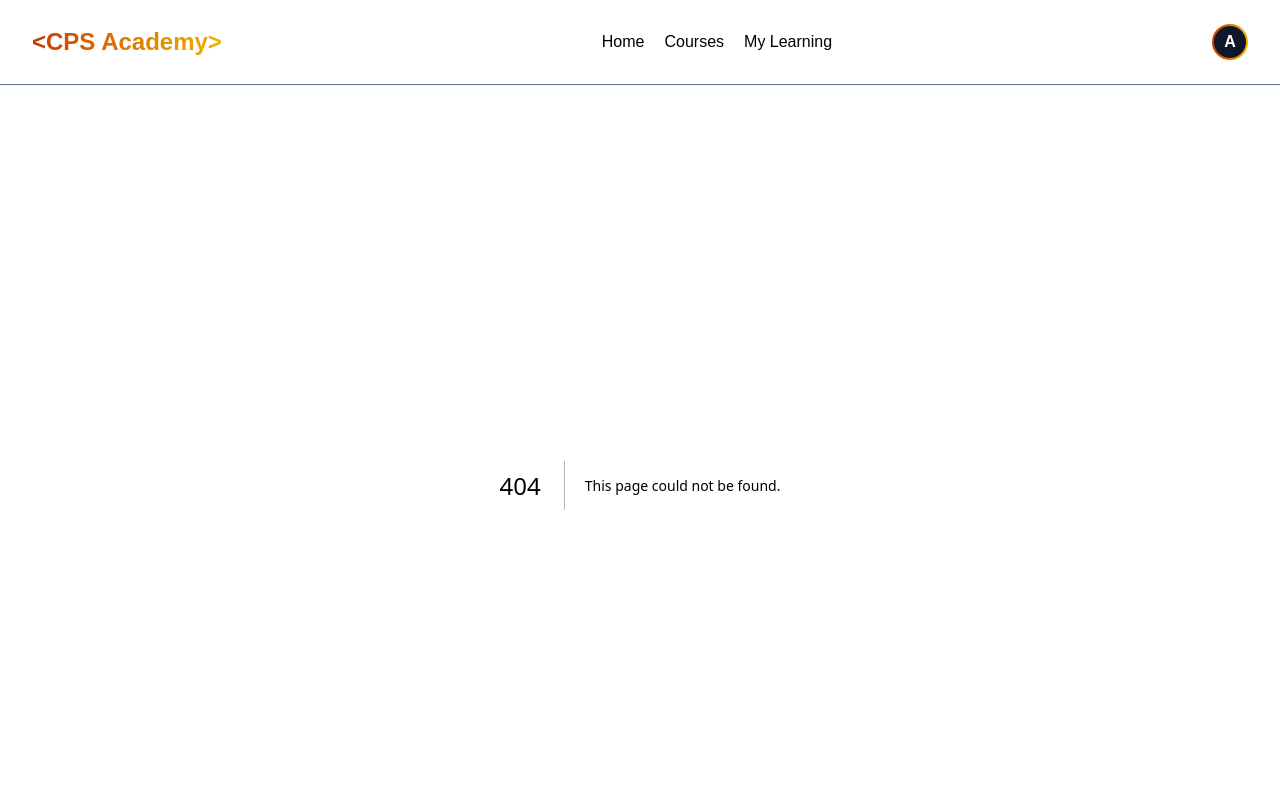
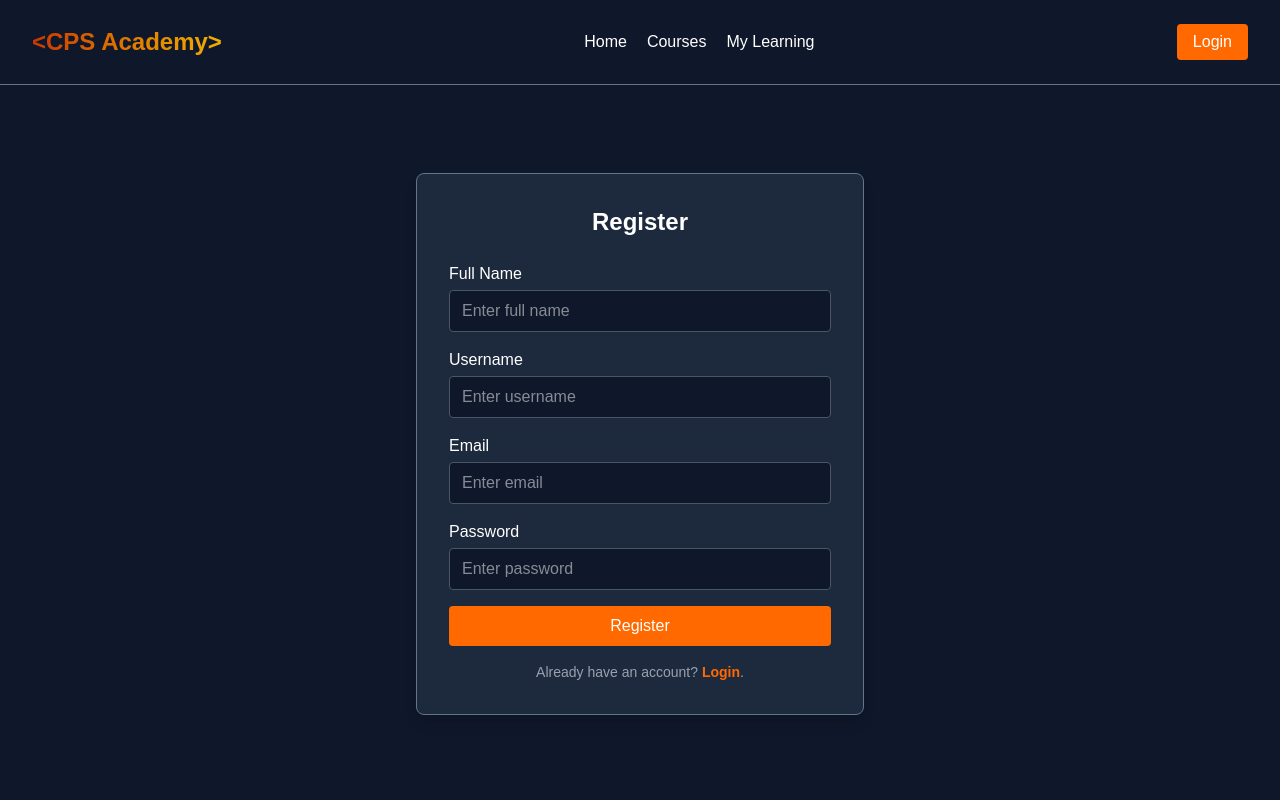
Before and after one commit to Jakaria030/cps-task-frontend, a Next.js app: page /register in a window 1280 px wide. Before the commit this address had no page. Shown: the top 800 px of the page. Built offline with nearby package versions, Linux system fonts and the light colour scheme.

Commit message:
Add register page design

```diff
--- /dev/null
+++ b/app/(pages)/register/page.js
@@ -0,0 +1,81 @@
+import Link from "next/link";
+
+const RegisterPage = () => {
+  return (
+    <div className="max-w-7xl mx-auto px-4 py-4 sm:px-8 sm:py-6">
+      <div className="bg-slate-800 text-white rounded-lg shadow-lg p-8 max-w-md w-full mx-auto my-12 sm:my-16 border border-slate-500">
+        {/* Form title */}
+        <h2 className="text-2xl font-bold mb-6 text-center">Register</h2>
+
+        {/* Register form */}
+        <form className="space-y-4">
+          {/* Full Name */}
+          <div>
+            <label className="block mb-1">Full Name</label>
+            <input
+              type="text"
+              name="fullName"
+              placeholder="Enter full name"
+              className="w-full px-3 py-2 rounded bg-dark border border-gray-600 focus:outline-none focus:border-orange-500"
+            />
+          </div>
+
+          {/* Username */}
+          <div>
+            <label className="block mb-1">Username</label>
+            <input
+              type="text"
+              name="username"
+              placeholder="Enter username"
+              className="w-full px-3 py-2 rounded bg-dark border border-gray-600 focus:outline-none focus:border-orange-500"
+            />
+          </div>
+
+          {/* Email */}
+          <div>
+            <label className="block mb-1">Email</label>
+            <input
+              type="email"
+              name="email"
+              placeholder="Enter email"
+              className="w-full px-3 py-2 rounded bg-dark border border-gray-600 focus:outline-none focus:border-orange-500"
+            />
+          </div>
+
+          {/* Password */}
+          <div>
+            <label className="block mb-1">Password</label>
+            <input
+              type="password"
+              name="password"
+              placeholder="Enter password"
+              className="w-full px-3 py-2 rounded bg-dark border border-gray-600 focus:outline-none focus:border-orange-500"
+            />
+          </div>
+
+          {/* Register Button */}
+          <button
+            type="submit"
+            className="w-full px-4 py-2 cursor-pointer bg-orange-500 hover:bg-orange-600 text-white rounded transition-colors duration-200"
+          >
+            Register
+          </button>
+        </form>
+
+        {/* Login link*/}
+        <p className="text-sm text-gray-400 mt-4 text-center">
+          Already have an account?{" "}
+          <Link
+            href="/login"
+            className="text-orange-500 hover:text-orange-600 font-semibold transition-colors duration-200"
+          >
+            Login
+          </Link>
+          .
+        </p>
+      </div>
+    </div>
+  );
+};
+
+export default RegisterPage;
--- a/app/components/header/Navbar.js
+++ b/app/components/header/Navbar.js
@@ -33,14 +33,14 @@ const Navbar = () => {
           </nav>
 
           {/* Login button or Profile */}
-          <div className="hidden sm:block w-9 h-9 rounded-full p-[2px] bg-gradient-to-r from-orange-700 to-yellow-500">
+          {/* <div className="hidden sm:block w-9 h-9 rounded-full p-[2px] bg-gradient-to-r from-orange-700 to-yellow-500">
             <div className="w-full h-full rounded-full bg-[#0f172a] flex items-center justify-center text-white font-bold">
               A
             </div>
-          </div>
-          {/* <button className="hidden sm:block px-4 py-1.5 cursor-pointer bg-orange-500 hover:bg-orange-600 text-white rounded transition-colors duration-200">
+          </div> */}
+          <Link href="/register" className="hidden sm:block px-4 py-1.5 cursor-pointer bg-orange-500 hover:bg-orange-600 text-white rounded transition-colors duration-200">
             Login
-          </button> */}
+          </Link>
 
           {/* Hamburger icon for small devices */}
           <div className="sm:hidden cursor-pointer">
--- a/app/globals.css
+++ b/app/globals.css
@@ -5,6 +5,10 @@
   --foreground: #ffffff;
 }
 
+@theme {
+  --color-dark: #0f172a;
+}
+
 body {
   background: var(--background);
   color: var(--foreground);
--- a/app/layout.js
+++ b/app/layout.js
@@ -10,9 +10,11 @@ export const metadata = {
 const RootLayout = ({ children }) => {
   return (
     <html lang="en" data-theme="dark">
-      <body cz-shortcut-listen="true">
+      <body cz-shortcut-listen="true" className="flex flex-col min-h-screen">
         <Navbar />
-        {children}
+          <div className="flex-1">
+            {children}
+          </div>
         <Footer />
       </body>
     </html>
```
